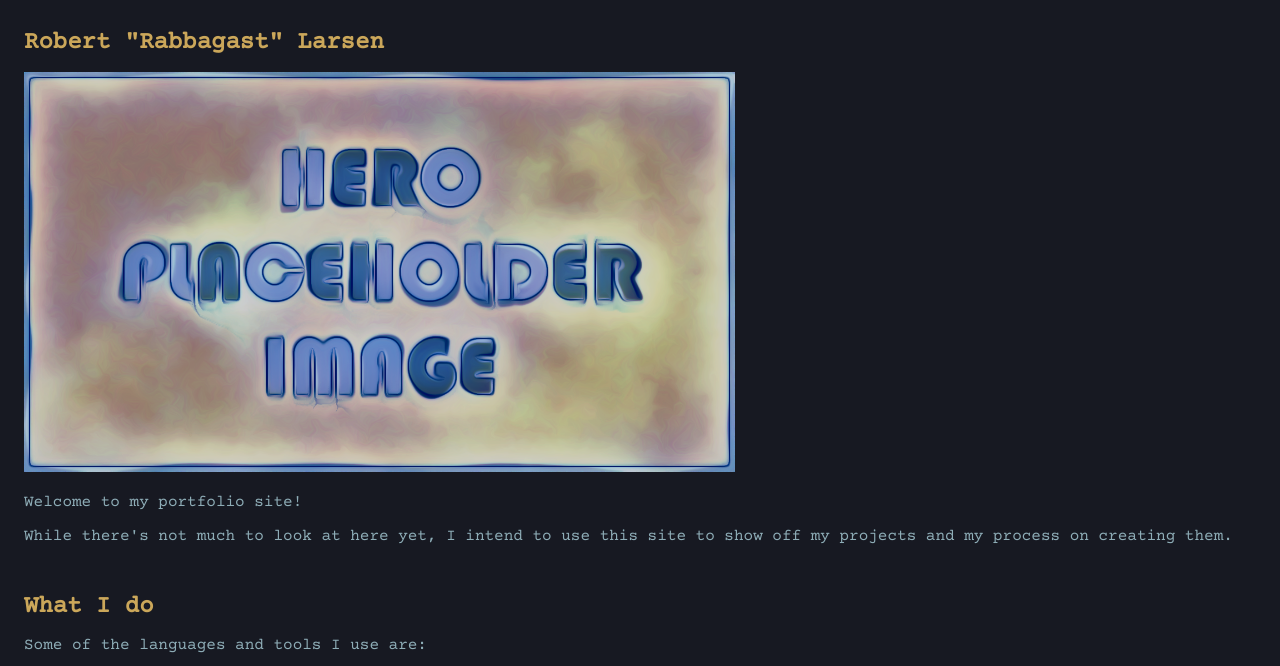
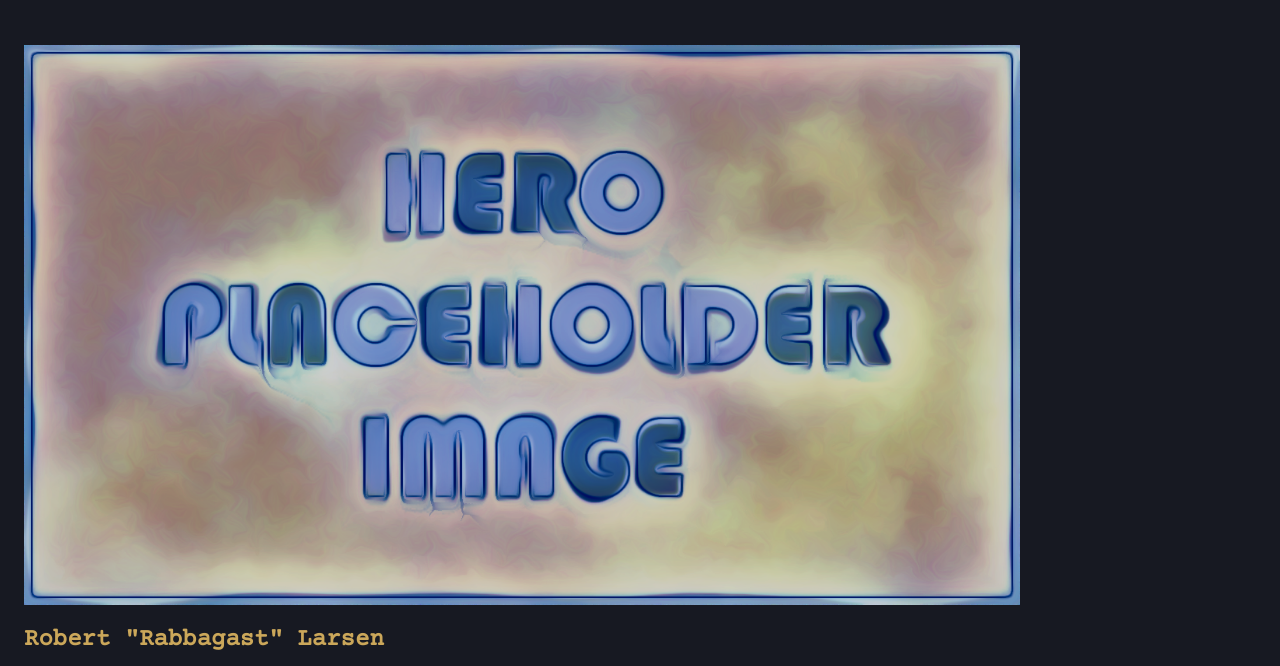
Before and after one commit to RabbagastRobert/My-Portfolio, a website: page index.html in a window 1280 px wide. Shown: the part 69-735 px from the top of the page. Drawn offline with nearby package versions, Linux system fonts and the light colour scheme.

Commit message:
Resized and repositioned hero image

```diff
--- a/index.html
+++ b/index.html
@@ -46,10 +46,10 @@
   <main>
     <section id="hero">
       <!-- Hero -->
-      <h1>Robert "Rabbagast" Larsen</h1>
       <p>
         <img src="/assets/hero.png" />
       </p>
+      <h1>Robert "Rabbagast" Larsen</h1>
       <p>Welcome to my portfolio site!</p>
       <p>
         While there's not much to look at here yet, I intend to use this site to show off my projects and my process on
--- a/styles.css
+++ b/styles.css
@@ -113,7 +113,7 @@ main p {
 
 #hero img {
   max-width: 100%;
-  max-height: 50vh;
+  max-height: 70vh;
 }
 
 /* FOOTER */
```
